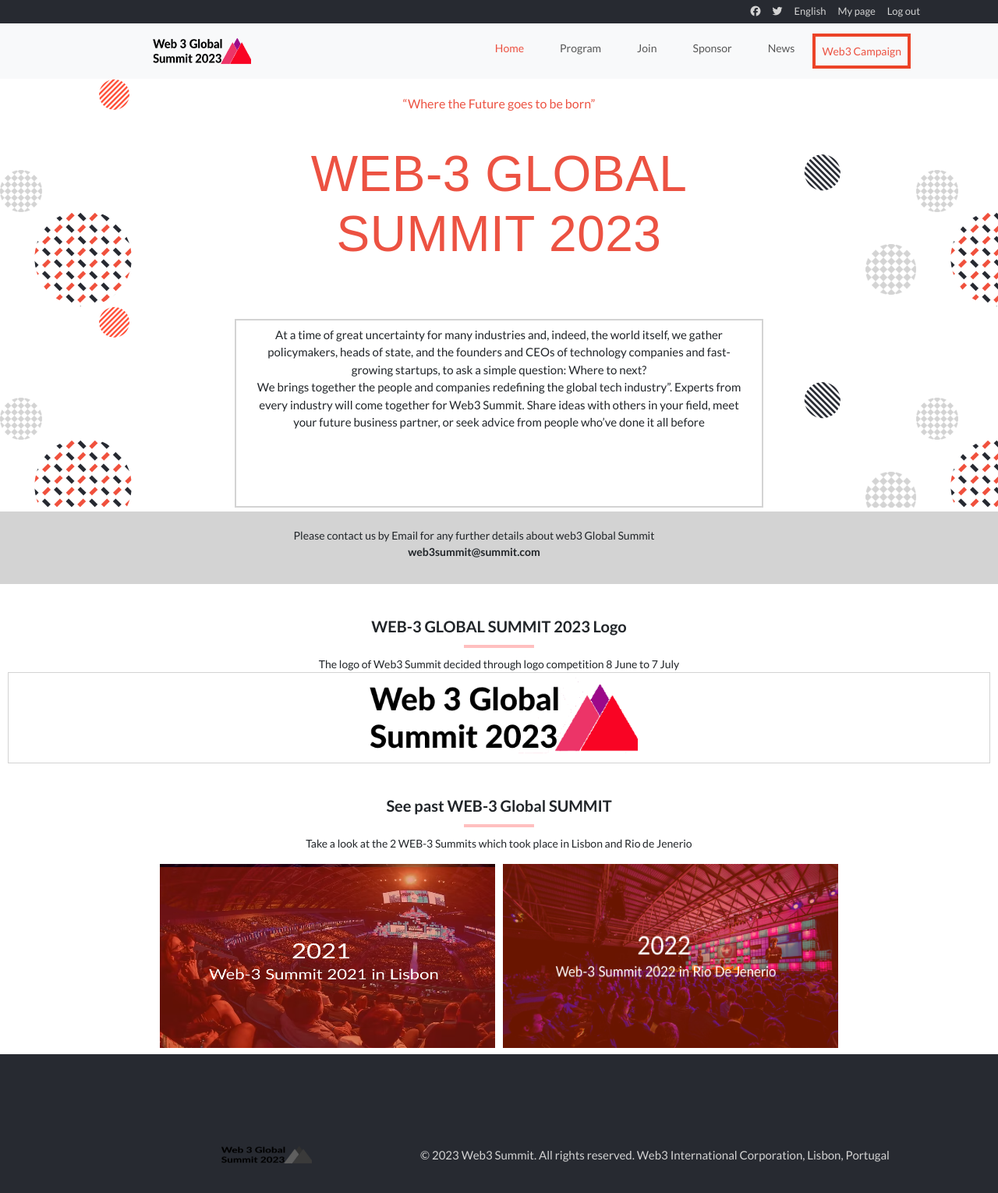
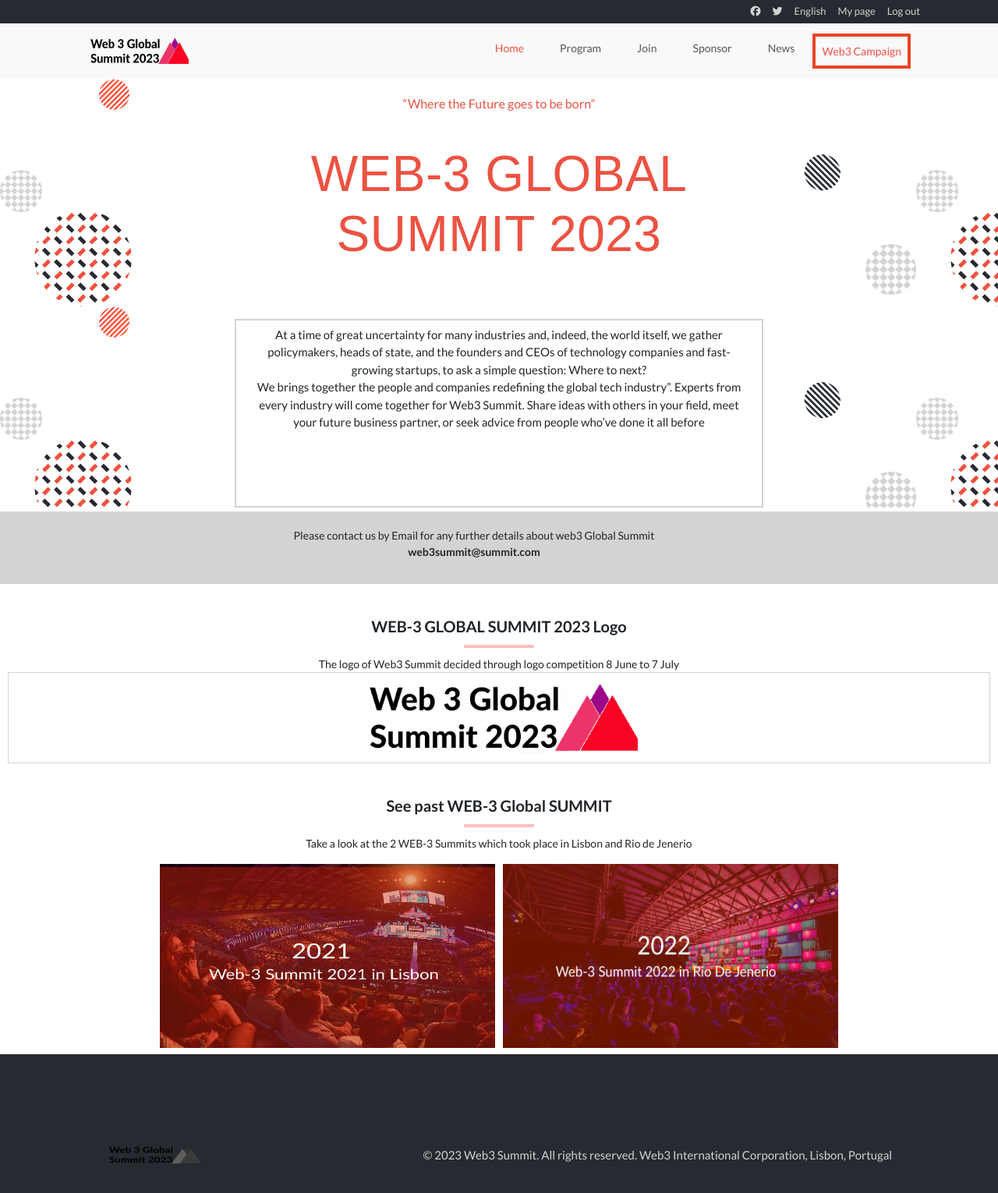
Before and after one commit to binodbhusal/Capstone-project-Conference-page, a website: page about.html in a window 1280 px wide. Shown: the whole page at 78% size. Drawn offline with nearby package versions, Linux system fonts and the light colour scheme; a web font is replaced by a local one.

Commit message:
updates review suggestions

```diff
--- a/style.css
+++ b/style.css
@@ -295,7 +295,7 @@
 }
 
 .pastimg {
-  width: 300px;
+  width: 90%;
   height: 170px;
   margin-bottom: 8px;
 }
@@ -339,15 +339,19 @@
 
 .footer {
   display: flex;
+  justify-content: space-between;
   padding-top: 12px;
+  gap: 15px;
   padding-bottom: 1em;
   font-size: 15px;
+  max-width: 100%;
 }
 
 .footer-logo {
   width: 120px;
   height: 40px;
-  margin: auto 0 auto 280px;
+  max-width: 100%;
+  margin: auto;
 }
 
 .headline-image {
@@ -381,9 +385,8 @@
 
 .pastevent-image {
   display: block;
-  margin-top: 1em;
-  max-width: 100%;
   text-align: center;
+  margin: auto;
 }
 
 @media (max-width: 768px) {
@@ -443,7 +446,7 @@
   .navlogo {
     width: 130px;
     height: 45px;
-    margin-left: 180px;
+    margin-left: 100px;
     max-width: 100%;
   }
 
```
